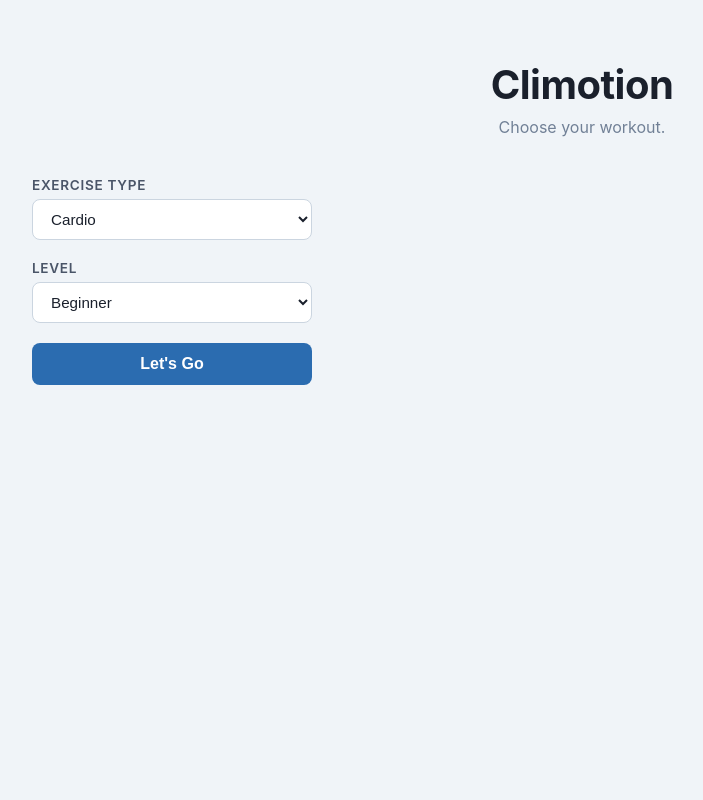
After one commit to kjicodes/climotion-api, a Django app: page /workout/ in a window 1280 px wide. The commit adds this page. Shown: the whole page, without its empty margins (58-761 px from the left). Run offline with Django 5.2, Linux system fonts and the light colour scheme.

Commit message:
Add exercises API flow with workout selection UI

```diff
--- a/api/static/api/style.css
+++ b/api/static/api/style.css
@@ -82,6 +82,8 @@ form button:hover {
     background: #2c5282;
 }
 
+/* ── Shared card style ── */
+
 .weather-card {
     background: #fff;
     border-radius: 16px;
@@ -139,3 +141,213 @@ form button:hover {
     color: #4a5568;
     line-height: 1.6;
 }
+
+/* ── Home: results layout ── */
+
+.results-layout {
+    display: flex;
+    flex-direction: row;
+    gap: 40px;
+    align-items: flex-start;
+    width: 960px;
+}
+
+.results-layout .weather-card {
+    flex: 1;
+    width: 0;
+    max-width: none;
+}
+
+.workout-prompt {
+    flex: 1;
+    width: 0;
+    background: #fff;
+    border-radius: 16px;
+    padding: 32px;
+    box-shadow: 0 4px 16px rgba(0, 0, 0, 0.07);
+    display: flex;
+    flex-direction: column;
+    justify-content: center;
+    gap: 12px;
+}
+
+.workout-prompt p {
+    font-size: 0.85rem;
+    font-weight: 600;
+    text-transform: uppercase;
+    letter-spacing: 0.05em;
+    color: #a0aec0;
+}
+
+.workout-prompt h2 {
+    font-size: 1.3rem;
+    font-weight: 700;
+    color: #1a202c;
+    line-height: 1.4;
+}
+
+.workout-link {
+    display: inline-block;
+    margin-top: 8px;
+    padding: 12px 20px;
+    background: #2b6cb0;
+    color: #fff;
+    text-decoration: none;
+    border-radius: 8px;
+    font-size: 0.95rem;
+    font-weight: 600;
+    transition: background 0.2s;
+    align-self: flex-start;
+}
+
+.workout-link:hover {
+    background: #2c5282;
+}
+
+/* ── Workout page layout ── */
+
+.workout-layout {
+    display: flex;
+    gap: 40px;
+    align-items: flex-start;
+    width: 100%;
+    max-width: 1100px;
+}
+
+.workout-form-panel {
+    flex-shrink: 0;
+    width: 280px;
+}
+
+.workout-form-panel form {
+    flex-direction: column;
+    max-width: 100%;
+    margin-bottom: 0;
+    gap: 20px;
+}
+
+.form-group {
+    display: flex;
+    flex-direction: column;
+    gap: 6px;
+}
+
+.form-group label {
+    font-size: 0.85rem;
+    font-weight: 600;
+    color: #4a5568;
+    text-transform: uppercase;
+    letter-spacing: 0.05em;
+}
+
+.form-group select {
+    padding: 10px 14px;
+    border: 1px solid #cbd5e0;
+    border-radius: 8px;
+    font-size: 0.95rem;
+    background: #fff;
+    color: #1a202c;
+    outline: none;
+    cursor: pointer;
+    transition: border-color 0.2s;
+}
+
+.form-group select:focus {
+    border-color: #4299e1;
+}
+
+.workout-form-panel button[type="submit"] {
+    width: 100%;
+    padding: 12px;
+    background: #2b6cb0;
+    color: #fff;
+    border: none;
+    border-radius: 8px;
+    font-size: 1rem;
+    font-weight: 600;
+    cursor: pointer;
+    transition: background 0.2s;
+}
+
+.workout-form-panel button[type="submit"]:hover {
+    background: #2c5282;
+}
+
+.exercise-results {
+    flex: 1;
+    display: flex;
+    flex-direction: column;
+    gap: 20px;
+}
+
+.exercise-card {
+    background: #fff;
+    border-radius: 16px;
+    padding: 28px;
+    box-shadow: 0 4px 16px rgba(0, 0, 0, 0.07);
+}
+
+.exercise-header {
+    display: flex;
+    align-items: center;
+    justify-content: space-between;
+    margin-bottom: 12px;
+}
+
+.exercise-name {
+    font-size: 1.2rem;
+    font-weight: 700;
+    color: #1a202c;
+}
+
+.exercise-meta {
+    display: flex;
+    gap: 8px;
+    margin-bottom: 20px;
+}
+
+.exercise-badge {
+    display: inline-block;
+    padding: 4px 10px;
+    border-radius: 20px;
+    font-size: 0.78rem;
+    font-weight: 600;
+}
+
+.exercise-badge.difficulty {
+    background: #ebf8ff;
+    color: #2b6cb0;
+}
+
+.exercise-badge.equipment {
+    background: #f0fff4;
+    color: #276749;
+}
+
+.exercise-badge.muscle {
+    background: #faf5ff;
+    color: #6b46c1;
+}
+
+.exercise-section {
+    margin-bottom: 14px;
+}
+
+.exercise-section:last-child {
+    margin-bottom: 0;
+}
+
+.section-label {
+    font-size: 0.8rem;
+    font-weight: 700;
+    text-transform: uppercase;
+    letter-spacing: 0.05em;
+    color: #a0aec0;
+    margin-bottom: 6px;
+}
+
+.exercise-section p:last-child {
+    font-size: 0.92rem;
+    color: #4a5568;
+    line-height: 1.65;
+}
--- /dev/null
+++ b/api/static/api/workout.js
@@ -0,0 +1,14 @@
+const exerciseTypeSelect = document.getElementById("exercise-type")
+const targetGroupContainer = document.getElementById("target-group-container")
+const expertDifficultyOption = document.getElementById("expert-option")
+
+function toggleTargetGroup() {
+    const value = exerciseTypeSelect.value;
+
+    targetGroupContainer.style.display = (value === "cardio") ? "none" : "block";
+    expertDifficultyOption.style.display = (value === "stretching") ? "none" : "";
+
+}
+
+exerciseTypeSelect.addEventListener("change", toggleTargetGroup);
+toggleTargetGroup();
--- /dev/null
+++ b/api/templates/workout.html
@@ -0,0 +1,90 @@
+{% load static %}
+<!DOCTYPE html>
+<html lang="en">
+<head>
+    <meta charset="UTF-8">
+    <meta name="viewport" content="width=device-width, initial-scale=1.0">
+    <title>Climotion — Workout</title>
+    <link rel="stylesheet" href="{% static 'api/style.css' %}">
+</head>
+<body>
+
+    <header>
+        <h1>Climotion</h1>
+        <p>Choose your workout.</p>
+    </header>
+
+    <div class="workout-layout">
+
+        <div class="workout-form-panel">
+            <form method="POST">
+                {% csrf_token %}
+                <div class="form-group">
+                    <label for="exercise-type">Exercise Type</label>
+                    <select id="exercise-type" name="exercise-type" required>
+                        <option value="cardio">Cardio</option>
+                        <option value="strength">Strength Training</option>
+                        <option value="stretching">Stretching</option>
+                    </select>
+                </div>
+
+                <div class="form-group" id="target-group-container">
+                    <label for="muscle-group">Target Group</label>
+                    <select id="muscle-group" name="muscle_group">
+                        <option value="full">Head to Toe</option>
+                        <option value="upper">Top Half</option>
+                        <option value="lower">Bottom Half</option>
+                    </select>
+                </div>
+
+                <div class="form-group">
+                    <label for="difficulty">Level</label>
+                    <select id="difficulty" name="difficulty" required>
+                        <option value="beginner">Beginner</option>
+                        <option value="intermediate">Intermediate</option>
+                        <option id="expert-option" value="expert">Expert</option>
+                    </select>
+                </div>
+
+                <button type="submit">Let's Go</button>
+            </form>
+        </div>
+
+        {%  if workout %}
+        {%  for exercise in workout %}
+        <div class="exercise-results">
+            <div class="exercise-card">
+                <div class="exercise-header">
+                    <span class="exercise-name">{{  exercise.name }}</span>
+                    <span class="exercise-badge difficulty">{{  exercise.difficulty|title }}</span>
+                </div>
+                <div class="exercise-meta">
+                    {%  if exercise.equipments %}
+                        {% for item in exercise.equipments %}
+                        <span class="exercise-badge equipment">{{  item|title }}</span>
+                        {%  endfor %}
+                    {% else %}
+                        <span class="exercise-badge equipment">No equipment needed</span>
+                    {%  endif %}
+                        <span class="exercise-badge muscle">Targets {{  exercise.muscle|title }}</span>
+                </div>
+                <hr class="divider">
+                <div class="exercise-section">
+                    <p class="section-label">Instructions</p>
+                    <p>{{ exercise.instructions }}</p>
+                </div>
+                <div class="exercise-section">
+                    <p class="section-label">Safety</p>
+                    <p>{{ exercise.safety_info }}</p>
+                </div>
+            </div>
+            {%  endfor %}
+            {%  endif %}
+
+        </div>
+
+    </div>
+
+    <script src="{% static 'api/workout.js' %}"></script>
+</body>
+</html>
--- a/api/urls.py
+++ b/api/urls.py
@@ -1,6 +1,7 @@
 from django.urls import path
-from api.views import HomeView
+from api.views import HomeView, ExerciseView
 
 urlpatterns = [
-    path('home/', HomeView.as_view(), name='home'),
+    path('', HomeView.as_view(), name='home'),
+    path('workout/', ExerciseView.as_view(), name='workout'),
 ]
--- a/api/views.py
+++ b/api/views.py
@@ -1,9 +1,11 @@
 import requests
+import random
+import json
 from django.conf import settings
 from django.shortcuts import render
 from django.views import View
 
-MIN_TEMP_CELSIUS = 10
+MIN_TEMP_CELSIUS = 5
 BAD_WEATHER_CONDITIONS = {
     "drizzle": "It's not quite raining, but it's not not raining either — "
                "that sneaky mist that somehow soaks you without warning. "
@@ -18,6 +20,13 @@ BAD_WEATHER_CONDITIONS = {
                     "you should absolutely not be the tallest thing in an open field. "
                     "Head inside for your workout today."
 }
+
+MUSCLE_GROUPS = {
+    "full": ["abdominals", "biceps", "chest", "lats", "lower_back", "middle_back", "traps", "triceps", "abductors", "adductors", "calves", "glutes", "hamstrings", "quadriceps"],
+    "upper": ["abdominals", "biceps", "chest", "lats", "lower_back", "middle_back", "traps", "triceps"],
+    "lower": ["abductors", "adductors", "calves", "glutes", "hamstrings", "quadriceps"]
+}
+
 
 def get_weather(city):
     geo_api_params = {
@@ -51,6 +60,60 @@ def get_weather(city):
 
     return forecast
 
+def get_exercises(exercise_type, difficulty, muscle_groups: list=None):
+    headers = {
+        "X-Api-Key": settings.EXERCISES_API_KEY
+    }
+
+    all_exercises = []
+    if muscle_groups:
+        #pick 4 random groups from the list and get 1 random exercise per group
+        random_muscle_groups = random.sample(muscle_groups, min(4, len(muscle_groups)))
+        print(f"Randomly chosen muscle groups: {random_muscle_groups}")
+
+        shortfall = 0
+        for group in random_muscle_groups:
+            exercises_api_params = {
+                "type": exercise_type,
+                "muscle": group,
+                "difficulty": difficulty
+            }
+            exercises_api_response = requests.get(settings.EXERCISES_BASE_URL, params=exercises_api_params, headers=headers)
+            exercises_api_response.raise_for_status()
+            exercises_api_data = exercises_api_response.json()
+
+            target = 1 + shortfall
+            k = min(target, len(exercises_api_data))
+            exercise = random.sample(exercises_api_data, k)
+            print("Printer chosen exercise per muscle group (1 value)")
+            print(json.dumps(exercise, indent=2))
+
+            for item in exercise:
+                if "_" in item["muscle"]:
+                    item["muscle"] = item["muscle"].replace("_", " ")
+                all_exercises.append(item)
+
+            shortfall = target - k
+
+    else:
+        #Return up to 3 cardio exercises
+        exercises_api_params = {
+            "type": exercise_type,
+            "difficulty": difficulty
+        }
+        exercises_api_response = requests.get(settings.EXERCISES_BASE_URL, params=exercises_api_params,
+                                              headers=headers)
+        exercises_api_response.raise_for_status()
+        exercises_api_data = exercises_api_response.json()
+
+        exercises = random.sample(exercises_api_data, min(3, len(exercises_api_data)))
+
+        for item in exercises:
+            all_exercises.append(item)
+
+    print(json.dumps(all_exercises, indent=2))
+    return all_exercises
+
 
 
 def get_workout_suggestion(weather):
@@ -76,3 +139,30 @@ class HomeView(View):
         forecast = get_weather(city)
 
         return render(request, 'home.html', {'forecast': forecast})
+
+
+class ExerciseView(View):
+
+    def get(self, request):
+        workout = request.session.pop("workout", None)
+        return render(request, "workout.html", {"workout": workout})
+
+
+    def post(self, request):
+        exercise_type = request.POST.get("exercise-type")
+        difficulty = request.POST.get("difficulty")
+        muscle_group = request.POST.get("muscle-group")
+
+        workout = ""
+        if exercise_type == "cardio":
+            workout = get_exercises(exercise_type, difficulty, muscle_groups=None)
+        else:
+            if muscle_group == "upper":
+                workout = get_exercises(exercise_type, difficulty, MUSCLE_GROUPS["upper"])
+            elif muscle_group == "lower":
+                workout = get_exercises(exercise_type, difficulty, MUSCLE_GROUPS["lower"])
+            else:
+                workout = get_exercises(exercise_type, difficulty, MUSCLE_GROUPS["full"])
+
+        request.session["workout"] = workout
+        return render(request, "workout.html", {"workout": workout})
--- a/climotion/urls.py
+++ b/climotion/urls.py
@@ -19,5 +19,5 @@ from django.urls import path, include
 
 urlpatterns = [
     path('admin/', admin.site.urls),
-    path('api/', include('api.urls')),
+    path('', include('api.urls')),
 ]
```
Also changed, not shown: api/templates/home.html (+8 -0 lines).
